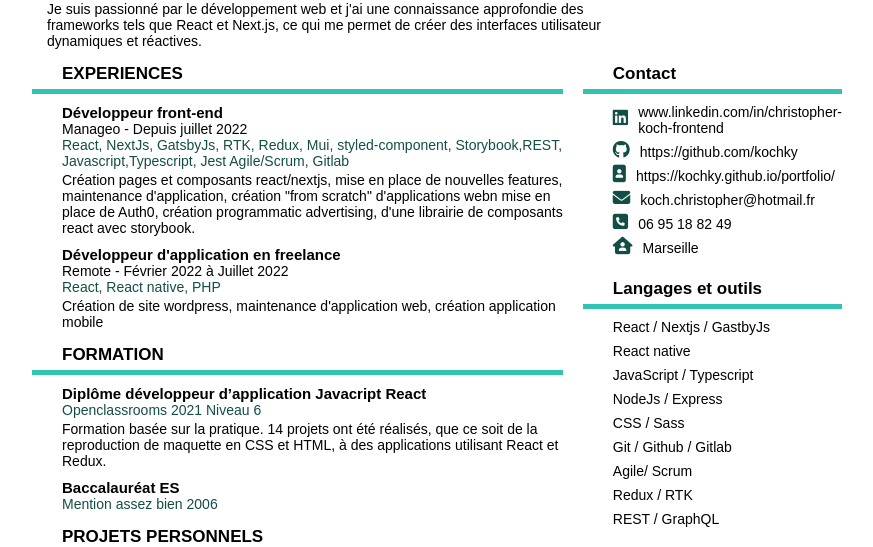
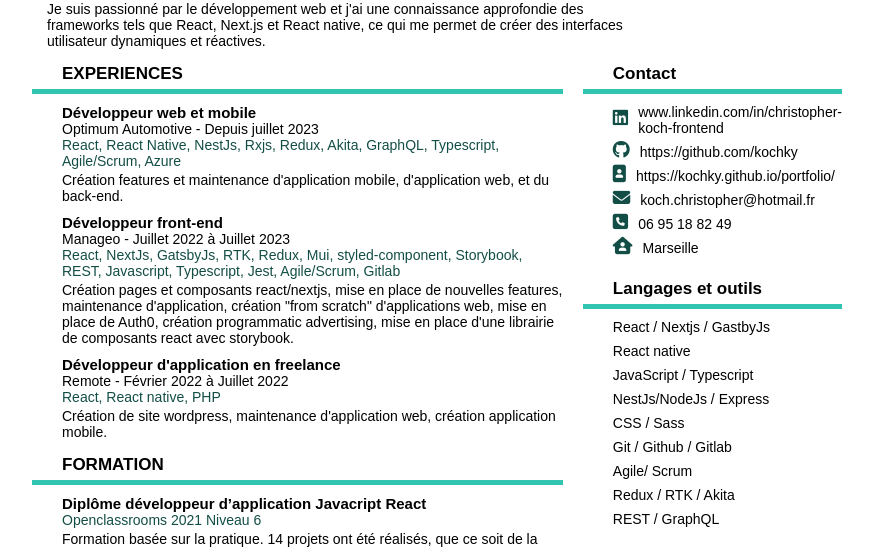
Before and after one commit to kochky/CV, a plain HTML site: page index.html in a window 1280 px wide. Shown: the part 199-746 px from the top of the page, without its empty margins (203-1076 px from the left). Drawn offline with Linux system fonts and the light colour scheme.

Commit message:
add section

```diff
--- a/index.html
+++ b/index.html
@@ -38,40 +38,54 @@
             et CSS pour créer des expériences utilisateur exceptionnelles, améliorer la performance des applications web
             et contribuer à des projets innovants.<br> Je suis passionné par le développement web et j'ai une
             connaissance
-            approfondie des frameworks tels que React et Next.js, ce qui me permet de créer des interfaces utilisateur
+            approfondie des frameworks tels que React, Next.js et React native, ce qui me permet de créer des interfaces
+            utilisateur
             dynamiques et réactives. </section>
 
         <main>
             <section class="first">
                 <article class="experience">
                     <h3>EXPERIENCES</h3>
+                    <div>
+                        <h4>Développeur web et mobile</h4>
+                        <span><span>Optimum Automotive - </span>
+                            <span>Depuis juillet 2023</span></span>
+                        <div>
+                            <p class="green">React, React Native, NestJs, Rxjs, Redux, Akita, GraphQL, Typescript, Agile/Scrum, Azure</p>
+                            <p>
 
+                                Création features et maintenance d'application mobile, d'application web, et du
+                                back-end.
+                            </p>
+
+                        </div>
+                    </div>
                     <div>
                         <h4>Développeur front-end</h4>
                         <span><span>Manageo - </span>
-                            <span>Depuis juillet 2022</span></span>
+                            <span>Juillet 2022 à Juillet 2023</span></span>
                         <div>
                             <p class="green">React, NextJs, GatsbyJs, RTK, Redux, Mui, styled-component,
-                                Storybook,REST,
-                                Javascript,Typescript, Jest Agile/Scrum, Gitlab</p>
+                                Storybook, REST, Javascript, Typescript, Jest, Agile/Scrum, Gitlab</p>
                             <p>
 
                                 Création pages et composants react/nextjs, mise en place de nouvelles features,
                                 maintenance
-                                d'application, création "from scratch" d'applications webn mise en place de Auth0,
+                                d'application, création "from scratch" d'applications web, mise en place de Auth0,
                                 création
-                                programmatic advertising, d'une librairie de composants react avec storybook.
+                                programmatic advertising, mise en place d'une librairie de composants react avec
+                                storybook.
                             </p>
 
-                            </div>
+                        </div>
                     </div>
                     <div>
                         <h4>Développeur d'application en freelance</h4>
                         <span><span>Remote - </span>
                             <span>Février 2022 à Juillet 2022</span></span>
                         <p>
-                            <p class="green">React, React native, PHP</p>
-                            Création de site wordpress, maintenance d'application web, création application mobile
+                        <p class="green">React, React native, PHP</p>
+                        Création de site wordpress, maintenance d'application web, création application mobile.
                         </p>
                     </div>
                 </article>
@@ -162,11 +176,11 @@
                         <li>React / Nextjs / GastbyJs</li>
                         <li>React native</li>
                         <li>JavaScript / Typescript</li>
-                        <li>NodeJs / Express</li>
+                        <li>NestJs/NodeJs / Express</li>
                         <li>CSS / Sass</li>
                         <li>Git / Github / Gitlab</li>
                         <li>Agile/ Scrum</li>
-                        <li>Redux / RTK</li>
+                        <li>Redux / RTK / Akita</li>
                         <li>REST / GraphQL</li>
 
                     </ul>
```
